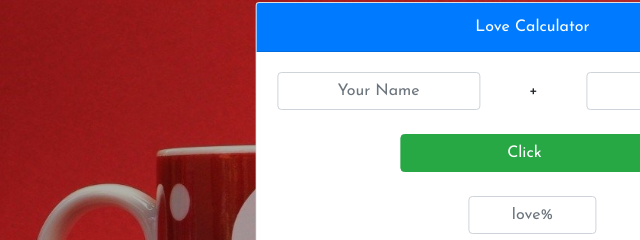
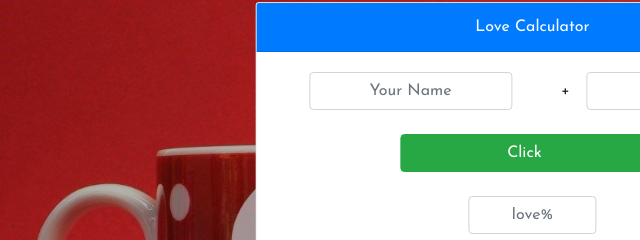
Before and after one commit to AritraLahiri/Love-Calc, a plain HTML site: page index.html in a window 1280 px wide. Shown: the part 158-398 px from the top of the page, 82-722 px from the left. Drawn offline with nearby package versions, Linux system fonts and the light colour scheme.

Commit message:
modified responsiveness

```diff
--- a/index.html
+++ b/index.html
@@ -40,18 +40,12 @@ header{
   		<div class="form-group m-auto">
 <input type="text" name="" placeholder="Your Name" class="form-control text-center" id="first">
   		</div>
-  		<div><span class="pl-5 pr-5">+</span></div>
+  		<div><span class="pl-3 pr-3">+</span></div>
   		<div class="form-group">
 <input type="text" name="" placeholder="Love Name" class="form-control text-center" id="second">
   		</div>
 </form>
 <div class=" pr-3 py-4">
-<!-- 	<div style="padding-right: 260px; ">
-	<span id="name" style="color: red"></span>
-</div>
-<div style="padding-left: 360px;" >
-	<span id="name2" style="color: red"></span>
-</div>  	 -->
 <button class="btn btn-success w-50" id="love" onclick="lover()">Click</button>
 </div>
 <div>
```
